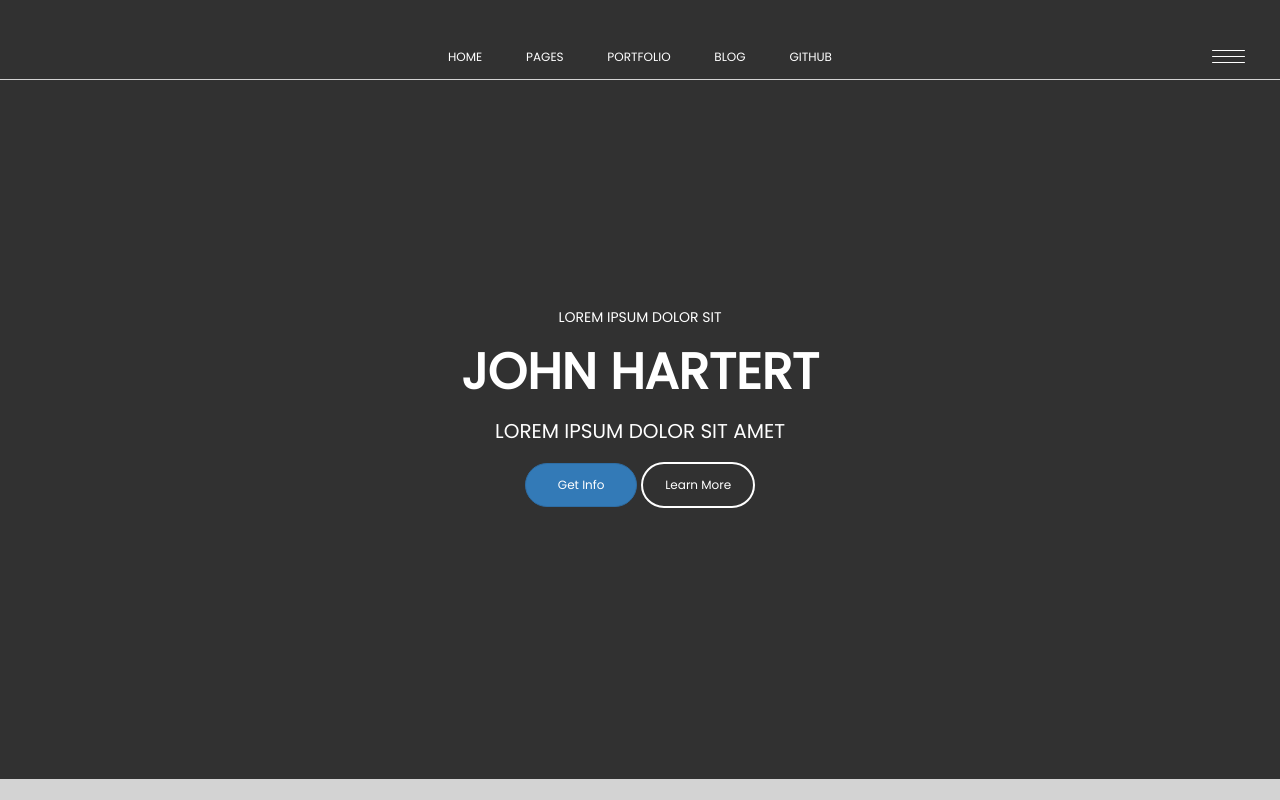
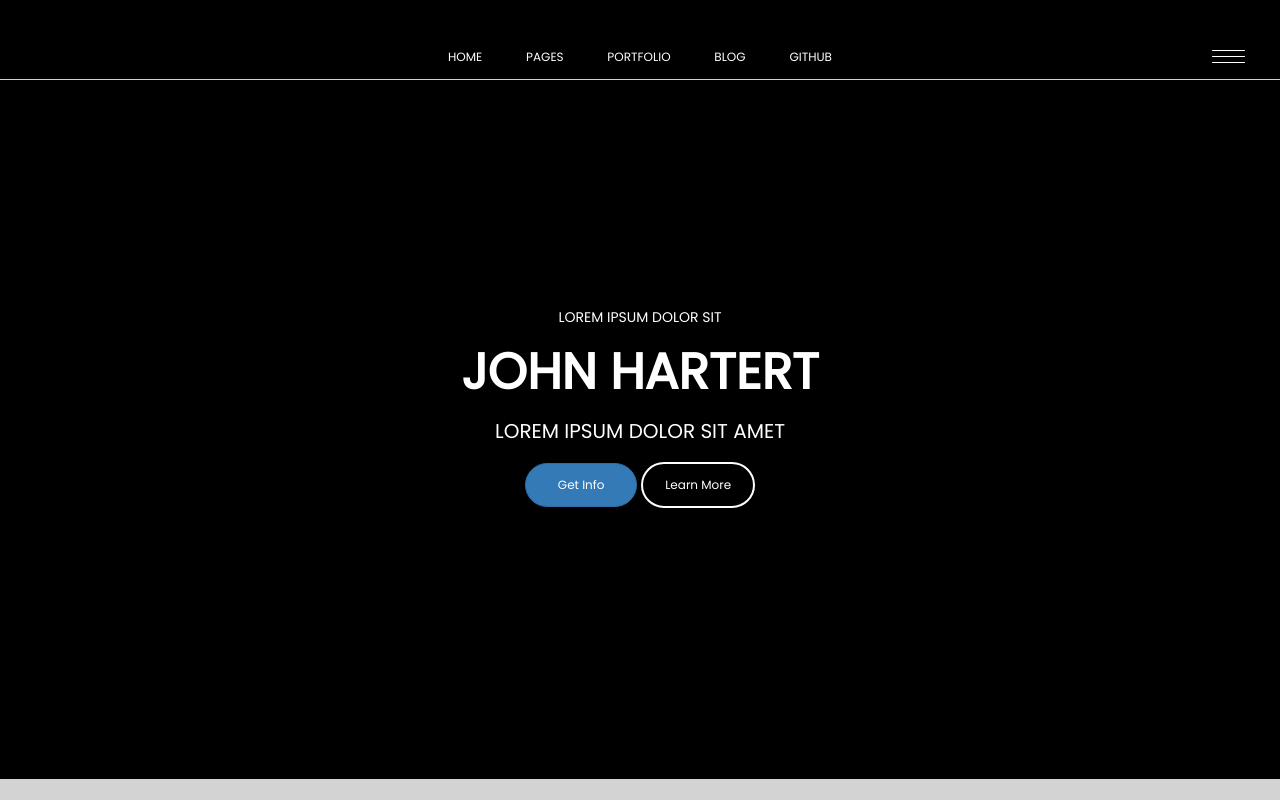
Before and after one commit to john-hartert/portfolio, a plain HTML site: page index.html in a window 1280 px wide. Shown: the top 800 px of the page. Drawn offline with nearby package versions, Linux system fonts and the light colour scheme.

Commit message:
Changes main color

```diff
--- a/main.css
+++ b/main.css
@@ -4,7 +4,7 @@ body{
     font-family: 'Poppins', sans-serif;
 }
 .col-md-8{
-    background-color: #313131;
+    background-color: black;
     height: 100%;
     width: 100%;
     padding-bottom: 10px;
@@ -38,7 +38,7 @@ a:hover{
 #hero-img{
     height: 700px;
     width: 100%;
-    background-color: #313131;
+    background-color: black;
     border-top: thin solid lightgray;
 }
 
```
